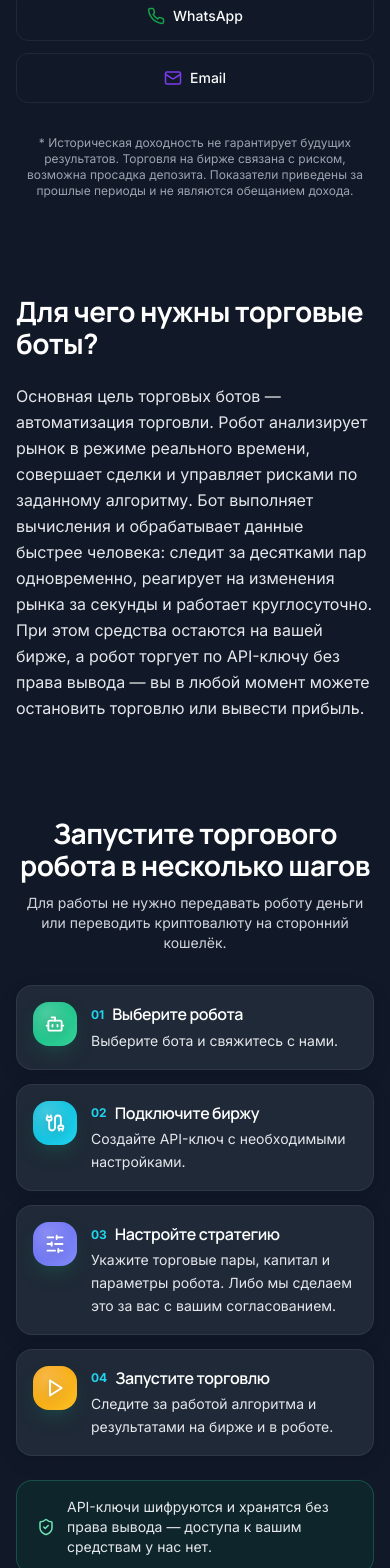
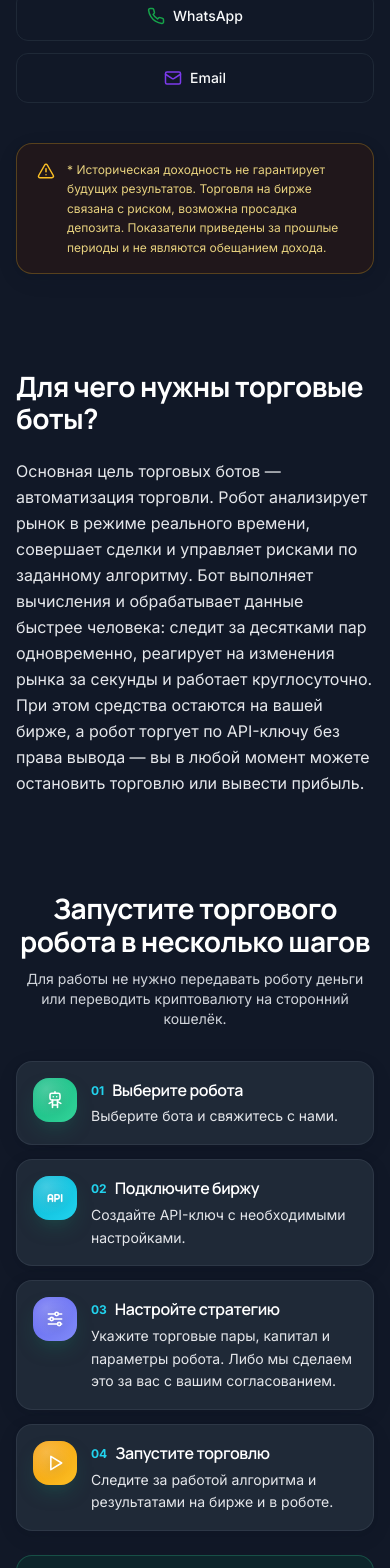
Before and after one commit to konkovev-cyber/TradingAutoPilot, a React (Vite) app: page / in a window 390 px wide. Shown: the part 2740-4308 px from the top of the page. Built offline with nearby package versions, Linux system fonts and the light colour scheme; no server answers; the database is empty.

Commit message:
feat(ui): modern Tabler icons for tiles; disclaimer in amber callout frame

```diff
--- a/package.json
+++ b/package.json
@@ -13,6 +13,7 @@
   },
   "dependencies": {
     "@supabase/supabase-js": "^2.57.4",
+    "@tabler/icons-react": "^3.51.0",
     "@types/pg": "^8.23.1",
     "dotenv": "^18.0.9",
     "express": "^5.3.0",
--- a/src/components/Advantages.tsx
+++ b/src/components/Advantages.tsx
@@ -1,10 +1,10 @@
 import { motion } from "framer-motion";
-import { Clock, Brain, Zap, Workflow, ShieldCheck, type LucideIcon } from "lucide-react";
+import { IconClockHour4, IconBrain, IconBolt, IconSettingsAutomation, IconShieldLock, type Icon } from "@tabler/icons-react";
 import { useI18n } from "@/lib/i18n";
 import { useContent, useLocalizedList, localize } from "@/lib/site-content";
 import { IconTile } from "@/components/ui/IconTile";
 
-const icons: LucideIcon[] = [Clock, Brain, Zap, Workflow, ShieldCheck];
+const icons: Icon[] = [IconClockHour4, IconBrain, IconBolt, IconSettingsAutomation, IconShieldLock];
 
 export default function Advantages() {
   const { lang, t } = useI18n();
--- a/src/components/Benefits.tsx
+++ b/src/components/Benefits.tsx
@@ -1,19 +1,19 @@
 import { motion } from "framer-motion";
 import {
-  BadgeDollarSign,
-  Building2,
-  MousePointerClick,
-  ShieldCheck,
-  BookOpen,
-  Headset,
-  MessageCircle,
-  Monitor,
-} from "lucide-react";
+  IconReceipt2,
+  IconBuildingStore,
+  IconClick,
+  IconShieldLock,
+  IconBook2,
+  IconHeadset,
+  IconMessageCircle2,
+  IconDeviceDesktop,
+} from "@tabler/icons-react";
 import { useI18n } from "@/lib/i18n";
 import { useContent, useLocalizedList, localize } from "@/lib/site-content";
 import { IconTile } from "@/components/ui/IconTile";
 
-const DEFAULT_ICONS = [BadgeDollarSign, Building2, MousePointerClick, ShieldCheck, BookOpen, Headset];
+const DEFAULT_ICONS = [IconReceipt2, IconBuildingStore, IconClick, IconShieldLock, IconBook2, IconHeadset];
 
 export default function Benefits() {
   const { lang, t } = useI18n();
@@ -36,8 +36,8 @@ export default function Benefits() {
           </p>
           <div className="mx-auto mt-6 flex max-w-3xl flex-wrap items-center justify-center gap-2.5">
             {[
-              { icon: MessageCircle, label: c("benefits", "formatTelegram", t("benefits.formatTelegram")) },
-              { icon: Monitor, label: c("benefits", "formatWindows", t("benefits.formatWindows")) },
+              { icon: IconMessageCircle2, label: c("benefits", "formatTelegram", t("benefits.formatTelegram")) },
+              { icon: IconDeviceDesktop, label: c("benefits", "formatWindows", t("benefits.formatWindows")) },
             ].map((f, i) => (
               <span
                 key={i}
@@ -63,7 +63,7 @@ export default function Benefits() {
               <div aria-hidden="true" className="pointer-events-none absolute -right-10 -top-10 h-24 w-40 rounded-full bg-emerald-400/10 blur-3xl" />
               <IconTile
                 name={(item as any)?.icon}
-                fallback={DEFAULT_ICONS[i] ?? BadgeDollarSign}
+                fallback={DEFAULT_ICONS[i] ?? IconReceipt2}
                 index={i}
                 size={22}
                 className="mb-4 h-12 w-12 shadow-[0_10px_24px_-12px_rgba(16,185,129,0.6)] transition-transform duration-300 group-hover:scale-105 group-hover:-rotate-3"
--- a/src/components/Connect.tsx
+++ b/src/components/Connect.tsx
@@ -1,10 +1,10 @@
 import { motion } from "framer-motion";
-import { Bot, Cable, SlidersHorizontal, Play, ShieldCheck } from "lucide-react";
+import { IconRobot, IconApi, IconAdjustmentsHorizontal, IconPlayerPlay, IconShieldLock } from "@tabler/icons-react";
 import { useI18n } from "@/lib/i18n";
 import { useContent, useLocalizedList, localize } from "@/lib/site-content";
 import { IconTile } from "@/components/ui/IconTile";
 
-const DEFAULT_ICONS = [Bot, Cable, SlidersHorizontal, Play];
+const DEFAULT_ICONS = [IconRobot, IconApi, IconAdjustmentsHorizontal, IconPlayerPlay];
 
 export default function Connect() {
   const { lang, t } = useI18n();
@@ -39,7 +39,7 @@ export default function Connect() {
             >
               <IconTile
                 name={(step as any)?.icon}
-                fallback={DEFAULT_ICONS[i] ?? Bot}
+                fallback={DEFAULT_ICONS[i] ?? IconRobot}
                 index={i}
                 size={20}
                 className="h-11 w-11 shadow-[0_10px_24px_-12px_rgba(16,185,129,0.6)] transition-transform duration-300 group-hover:scale-105 group-hover:-rotate-3"
@@ -62,7 +62,7 @@ export default function Connect() {
           transition={{ duration: 0.45, delay: 0.15 }}
           className="mt-6 flex items-center justify-center gap-3 rounded-2xl border border-emerald-200/50 bg-emerald-50/60 px-5 py-4 dark:border-emerald-400/25 dark:bg-emerald-900/25"
         >
-          <ShieldCheck size={18} className="shrink-0 text-emerald-500 dark:text-emerald-300" />
+          <IconShieldLock size={18} className="shrink-0 text-emerald-500 dark:text-emerald-300" />
           <p className="text-sm text-gray-700 dark:text-gray-200">{c("connect", "note", t("how.apiNote"))}</p>
         </motion.div>
       </div>
--- a/src/components/Products.tsx
+++ b/src/components/Products.tsx
@@ -1,6 +1,6 @@
 import { motion } from "framer-motion";
 import { Link } from "react-router-dom";
-import { ArrowRight, Check, Mail, Phone, Send } from "lucide-react";
+import { ArrowRight, Check, Mail, Phone, Send, AlertTriangle } from "lucide-react";
 import { useI18n } from "@/lib/i18n";
 import { useContent, useContacts } from "@/lib/site-content";
 import { useBots } from "@/lib/use-bots";
@@ -134,7 +134,12 @@ export default function Products() {
           </a>
         </div>
 
-        <p className="mt-8 text-center text-xs text-gray-500 dark:text-gray-400">{c("products", "disclaimer", t("products.disclaimer"))}</p>
+        <div className="mx-auto mt-10 flex max-w-3xl items-start gap-3 rounded-2xl border border-amber-200/70 bg-amber-50/70 px-5 py-4 text-left shadow-soft dark:border-amber-400/25 dark:bg-amber-950/30 sm:px-6 sm:py-5">
+          <AlertTriangle size={18} className="mt-0.5 shrink-0 text-amber-500 dark:text-amber-400" />
+          <p className="text-xs leading-relaxed text-amber-800 dark:text-amber-200/90 sm:text-sm">
+            {c("products", "disclaimer", t("products.disclaimer"))}
+          </p>
+        </div>
       </div>
     </section>
   );
--- a/src/components/ui/IconTile.tsx
+++ b/src/components/ui/IconTile.tsx
@@ -1,70 +1,70 @@
 import {
-  BadgeDollarSign,
-  Building2,
-  MousePointerClick,
-  ShieldCheck,
-  BookOpen,
-  Headset,
-  MessageCircle,
-  Monitor,
-  Clock,
-  Brain,
-  Zap,
-  Workflow,
-  Bot,
-  Cable,
-  SlidersHorizontal,
-  Play,
-  TrendingUp,
-  LineChart,
-  Target,
-  Rocket,
-  Coins,
-  Gauge,
-  Lock,
-  Sparkles,
-  Cpu,
-  Globe2,
-  Users,
-  LifeBuoy,
-  FileText,
-  Wallet,
-  Activity,
-  type LucideIcon,
-} from "lucide-react";
+  IconReceipt2,
+  IconBuildingStore,
+  IconClick,
+  IconShieldLock,
+  IconBook2,
+  IconHeadset,
+  IconMessageCircle2,
+  IconDeviceDesktop,
+  IconClockHour4,
+  IconBrain,
+  IconBolt,
+  IconSettingsAutomation,
+  IconRobot,
+  IconApi,
+  IconAdjustmentsHorizontal,
+  IconPlayerPlay,
+  IconTrendingUp,
+  IconChartDots3,
+  IconTargetArrow,
+  IconRocket,
+  IconCoins,
+  IconGauge,
+  IconLock,
+  IconSparkles,
+  IconCpu,
+  IconWorld,
+  IconUsersGroup,
+  IconLifebuoy,
+  IconFileText,
+  IconWallet,
+  IconActivity,
+  type Icon,
+} from "@tabler/icons-react";
 
-export const ICON_MAP: Record<string, LucideIcon> = {
-  "badge-dollar-sign": BadgeDollarSign,
-  "building-2": Building2,
-  "mouse-pointer-click": MousePointerClick,
-  "shield-check": ShieldCheck,
-  "book-open": BookOpen,
-  headset: Headset,
-  "message-circle": MessageCircle,
-  monitor: Monitor,
-  clock: Clock,
-  brain: Brain,
-  zap: Zap,
-  workflow: Workflow,
-  bot: Bot,
-  plug: Cable,
-  settings: SlidersHorizontal,
-  play: Play,
-  "trending-up": TrendingUp,
-  "line-chart": LineChart,
-  target: Target,
-  rocket: Rocket,
-  coins: Coins,
-  gauge: Gauge,
-  lock: Lock,
-  sparkles: Sparkles,
-  cpu: Cpu,
-  globe: Globe2,
-  users: Users,
-  lifebuoy: LifeBuoy,
-  "file-text": FileText,
-  wallet: Wallet,
-  activity: Activity,
+export const ICON_MAP: Record<string, Icon> = {
+  "badge-dollar-sign": IconReceipt2,
+  "building-2": IconBuildingStore,
+  "mouse-pointer-click": IconClick,
+  "shield-check": IconShieldLock,
+  "book-open": IconBook2,
+  headset: IconHeadset,
+  "message-circle": IconMessageCircle2,
+  monitor: IconDeviceDesktop,
+  clock: IconClockHour4,
+  brain: IconBrain,
+  zap: IconBolt,
+  workflow: IconSettingsAutomation,
+  bot: IconRobot,
+  plug: IconApi,
+  settings: IconAdjustmentsHorizontal,
+  play: IconPlayerPlay,
+  "trending-up": IconTrendingUp,
+  "line-chart": IconChartDots3,
+  target: IconTargetArrow,
+  rocket: IconRocket,
+  coins: IconCoins,
+  gauge: IconGauge,
+  lock: IconLock,
+  sparkles: IconSparkles,
+  cpu: IconCpu,
+  globe: IconWorld,
+  users: IconUsersGroup,
+  lifebuoy: IconLifebuoy,
+  "file-text": IconFileText,
+  wallet: IconWallet,
+  activity: IconActivity,
 };
 
 export const ICON_NAMES = Object.keys(ICON_MAP);
@@ -86,7 +86,7 @@ export function gradientFor(index: number): string {
 
 interface IconTileProps {
   name?: string;
-  fallback: LucideIcon;
+  fallback: Icon;
   index?: number;
   size?: number;
   className?: string;
@@ -94,7 +94,7 @@ interface IconTileProps {
 
 export function IconTile({ name, fallback, index = 0, size = 22, className = "" }: IconTileProps) {
   const key = String(name ?? "").toLowerCase().trim();
-  const Icon = (key && ICON_MAP[key]) || fallback;
+  const TablerIcon = (key && ICON_MAP[key]) || fallback;
   return (
     <div
       className={`relative flex shrink-0 items-center justify-center rounded-2xl ${className}`}
@@ -105,7 +105,11 @@ export function IconTile({ name, fallback, index = 0, size = 22, className = ""
         className="absolute inset-0 rounded-2xl opacity-40"
         style={{ background: "radial-gradient(circle at 30% 25%, rgba(255,255,255,0.55), transparent 60%)" }}
       />
-      <Icon size={size} strokeWidth={2.2} className="relative text-white drop-shadow-[0_2px_6px_rgba(0,0,0,0.25)]" />
+      <TablerIcon
+        size={size}
+        stroke={1.9}
+        className="relative text-white drop-shadow-[0_2px_6px_rgba(0,0,0,0.25)]"
+      />
     </div>
   );
 }
```
Also changed, not shown: 1 other file (tests, documents, lock files or other folders).
